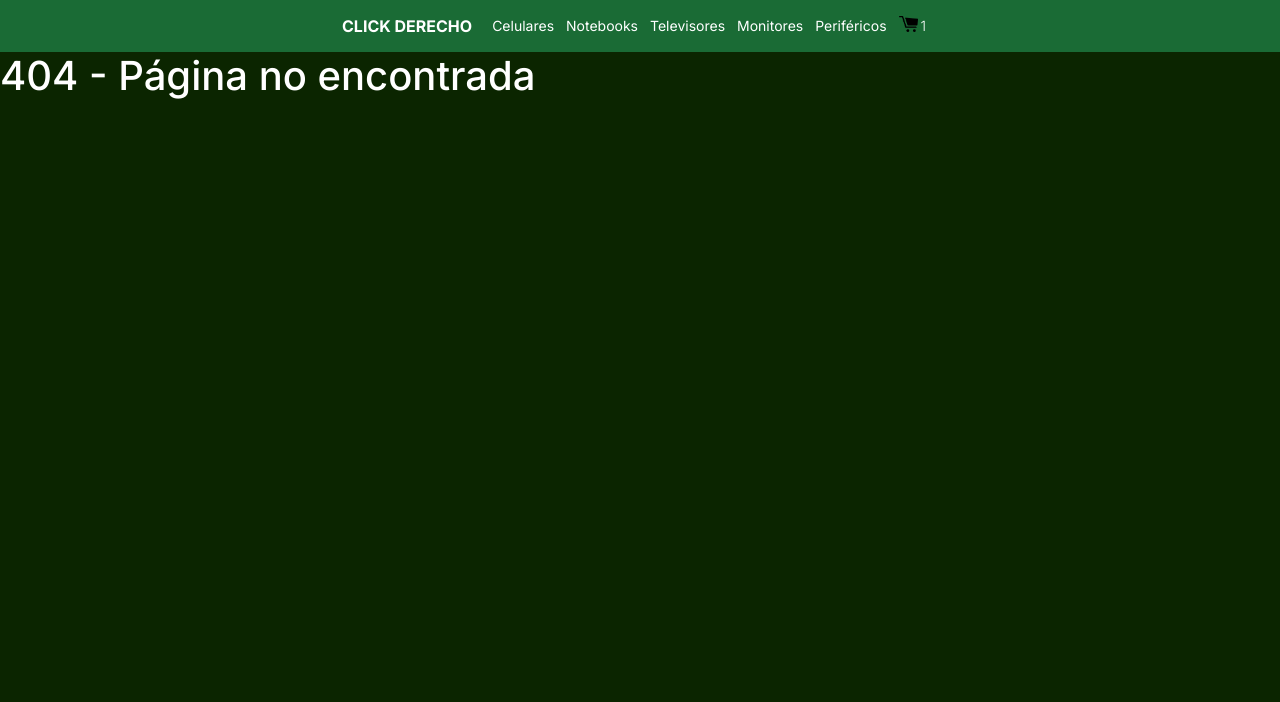
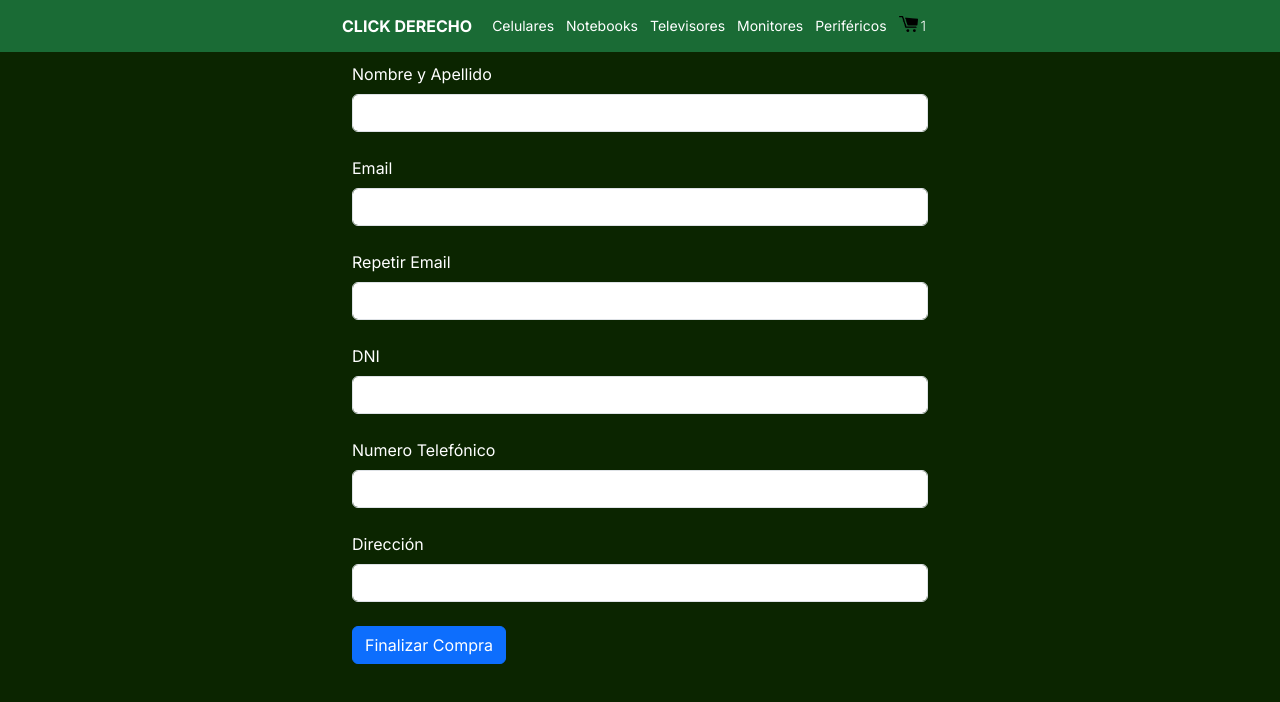
Before and after one commit to cfigueroacoder/Proyecto-Final-Figueroa, a React (Create React App) app: page /checkout in a window 1280 px wide. Before the commit this address had no page. Shown: the top 702 px of the page. Built offline with nearby package versions, Linux system fonts and the light colour scheme.

Commit message:
implementacion inicial checkout, useRef

```diff
--- a/src/App.jsx
+++ b/src/App.jsx
@@ -5,7 +5,7 @@ import { BrowserRouter, Routes, Route } from 'react-router-dom';
 import { Navbar } from "./components/Navbar/Navbar.jsx";
 import { ItemListContainer } from './components/ItemListContainer/ItemListContainer.jsx'
 import { ItemDetailContainer } from './components/ItemDetailContainer/ItemDetailContainer';
-import { Cart } from './components/Cart/Cart';
+import { Checkout } from './components/Checkout/Checkout';
 
 export function App() {
 
@@ -16,7 +16,7 @@ export function App() {
             <Route path='/' element={<ItemListContainer/>} />
             <Route path='/catalog/:category' element={<ItemListContainer/>} />
             <Route path='/item/:id' element={<ItemDetailContainer/>} />
-            <Route path='/' element={<Cart/>} />
+            <Route path='/checkout/' element={<Checkout/>} />
             <Route path='/*' element={<h1>404 - Página no encontrada</h1>} />
           </Routes>
       </BrowserRouter>
--- a/src/components/Cart/Cart.jsx
+++ /dev/null
@@ -1,7 +0,0 @@
-export const Cart = () => {
-    return (
-        <div>
-
-        </div>
-    );
-}
--- /dev/null
+++ b/src/components/Checkout/Checkout.css
@@ -0,0 +1,8 @@
+.divForm {
+    margin-top: 10px;
+    max-width: 600px;
+}
+
+.form-control {
+    margin-bottom: 24px;
+}
--- /dev/null
+++ b/src/components/Checkout/Checkout.jsx
@@ -0,0 +1,48 @@
+import './Checkout.css'
+
+import { useRef } from 'react';
+
+export const Checkout = () => {
+
+    const clientForm = useRef() // Crear una referencia para consultar los valores actuales del formulario
+
+    const submitForm = (e) => {
+        //Consultar los datos del formulario
+        e.preventDefault()
+        const clientFormData = new FormData(clientForm.current) // pasar de HTML a objeto iterable
+        const clientData = Object.fromEntries(clientFormData) // pasar de objeto iterable a objeto simple
+        console.log(clientData)
+    }
+
+    return (
+        <div className='container divForm' >
+            <form onSubmit={submitForm} ref={clientForm}>
+                <div className="mb3">
+                    <label htmlFor="name" className='form-label'>Nombre y Apellido</label>
+                    <input type="text" className='form-control' name='name' />
+                </div>
+                <div className="mb3">
+                    <label htmlFor="email" className='form-label'>Email</label>
+                    <input type="email" className='form-control' name='email' />
+                </div>
+                <div className="mb3">
+                    <label htmlFor="email2" className='form-label'>Repetir Email</label>
+                    <input type="email" className='form-control' name='email2' />
+                </div>
+                <div className="mb3">
+                    <label htmlFor="dni" className='form-label'>DNI</label>
+                    <input type="number" className='form-control' name='dni' />
+                </div>
+                <div className="mb3">
+                    <label htmlFor="phone" className='form-label'>Numero Telefónico</label>
+                    <input type="tel" className='form-control' name='phone' />
+                </div>
+                <div className="mb3">
+                    <label htmlFor="address" className='form-label'>Dirección</label>
+                    <input type="text" className='form-control' name='address' />
+                </div>
+                <button type='submit' className='btn btn-primary'>Finalizar Compra</button>
+            </form>
+        </div>
+    );
+}
--- a/src/components/Navbar/Navbar.jsx
+++ b/src/components/Navbar/Navbar.jsx
@@ -13,7 +13,7 @@ export const Navbar = () => {
             <Link className='nav-link' to={'/catalog/tv'}><li className='nav-cat'>Televisores</li></Link>
             <Link className='nav-link' to={'/catalog/monitor'}><li className='nav-cat'>Monitores</li></Link>
             <Link className='nav-link' to={'/catalog/peripheral'}><li className='nav-cat'>Periféricos</li></Link>
-            <Link className='nav-link' to={'/cart'}><li className='nav-cat nav-cart'><CartWidget /></li></Link>
+            <Link className='nav-link' to={'/checkout'}><li className='nav-cat nav-cart'><CartWidget /></li></Link>
         </nav>
     );
 }
```
